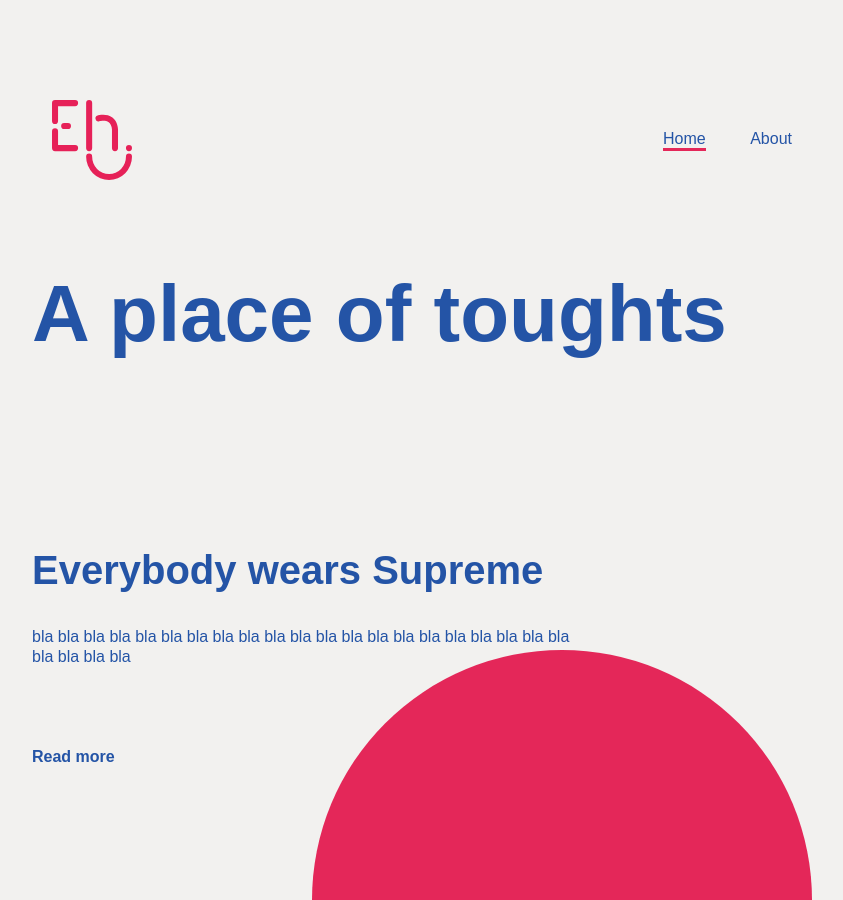
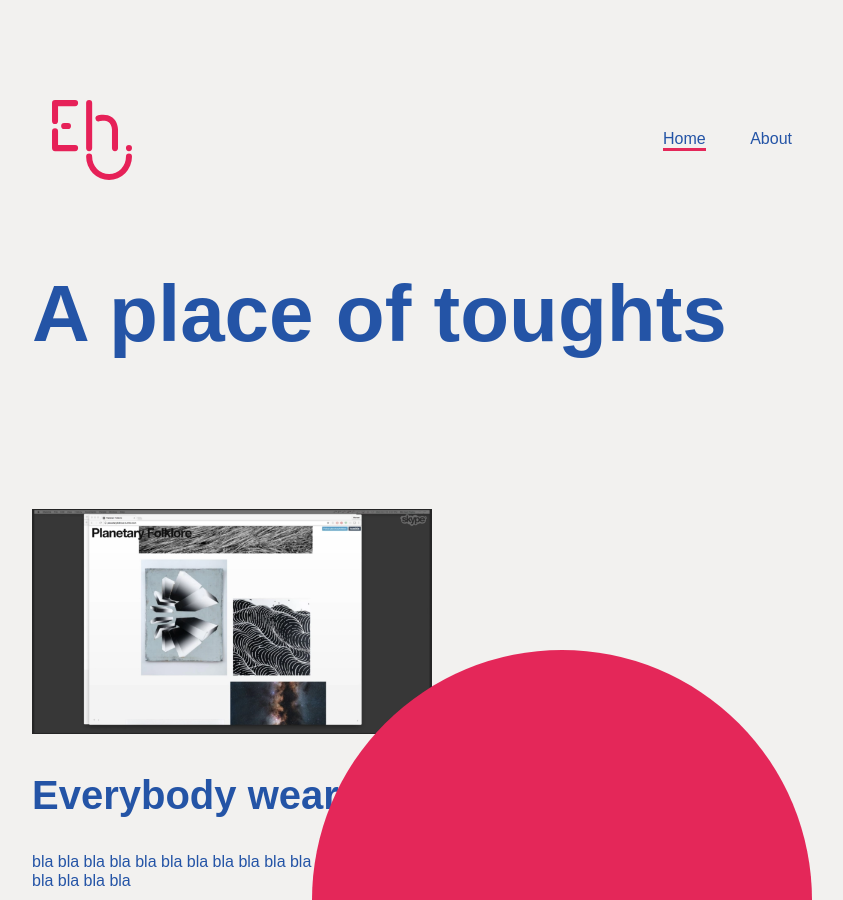
Before and after one commit to emho-lab/journal, a Jekyll site: the page built from index.html, in a window 1280 px wide and 900 px high. Shown: the whole window, without its empty margins (218-1061 px from the left). Built offline with Jekyll 4.4.1, drawn with Linux system fonts in a browser that asks for light colours; some web fonts are replaced.

Commit message:
update feature image all posts

```diff
--- a/_posts/2019-09-26-welcome-to-jekyll.markdown
+++ b/_posts/2019-09-26-welcome-to-jekyll.markdown
@@ -1,6 +1,7 @@
 ---
 title: Everybody wears Supreme
 date: 2019-09-26 00:00:00 Z
+image: "/uploads/IMG_1180.PNG"
 excerpt: bla bla bla bla bla bla bla bla bla bla bla bla bla bla bla bla bla bla bla
   bla bla bla bla bla bla
 ---
```
Also changed, not shown: _posts/2019-09-26-new-post.md (+1 -0 lines).
